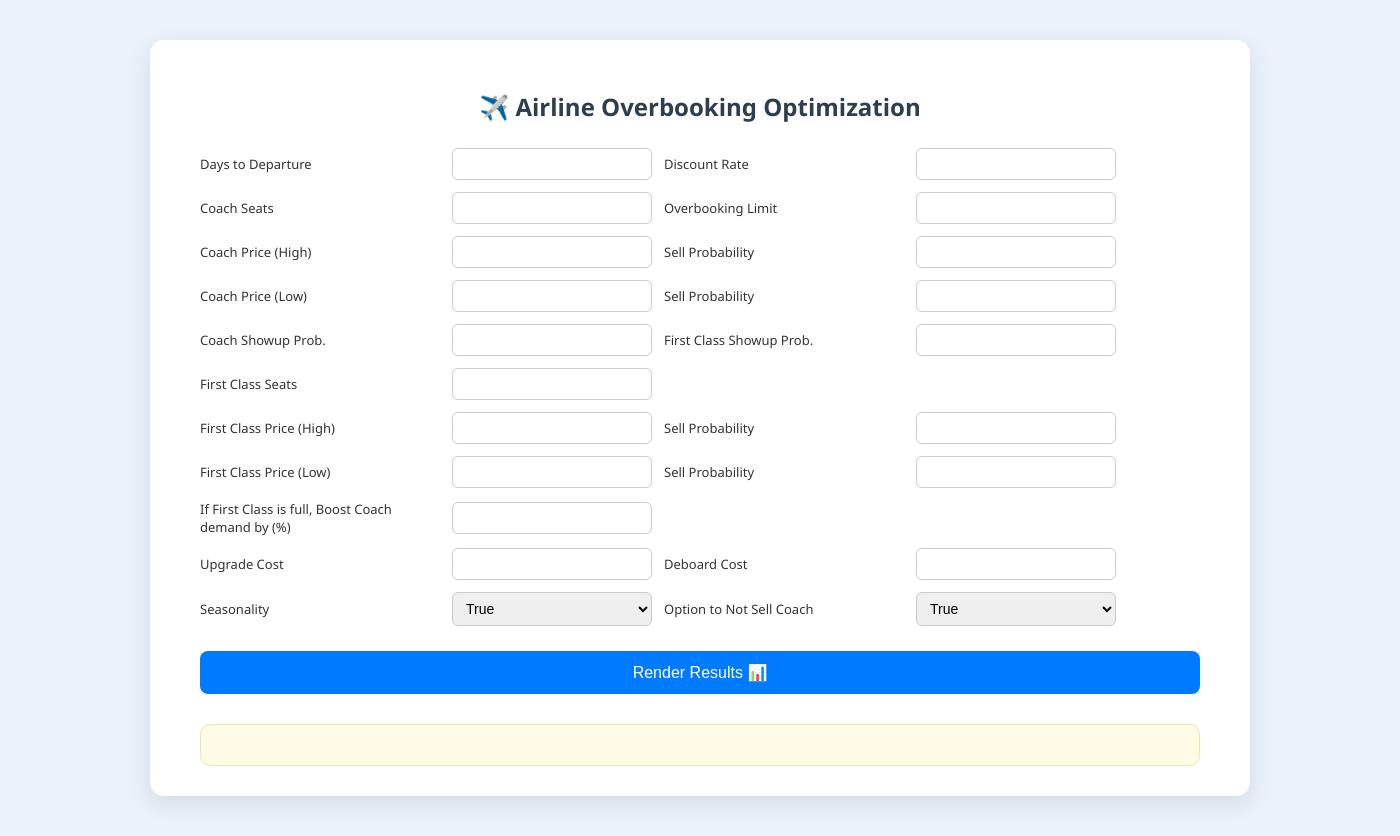
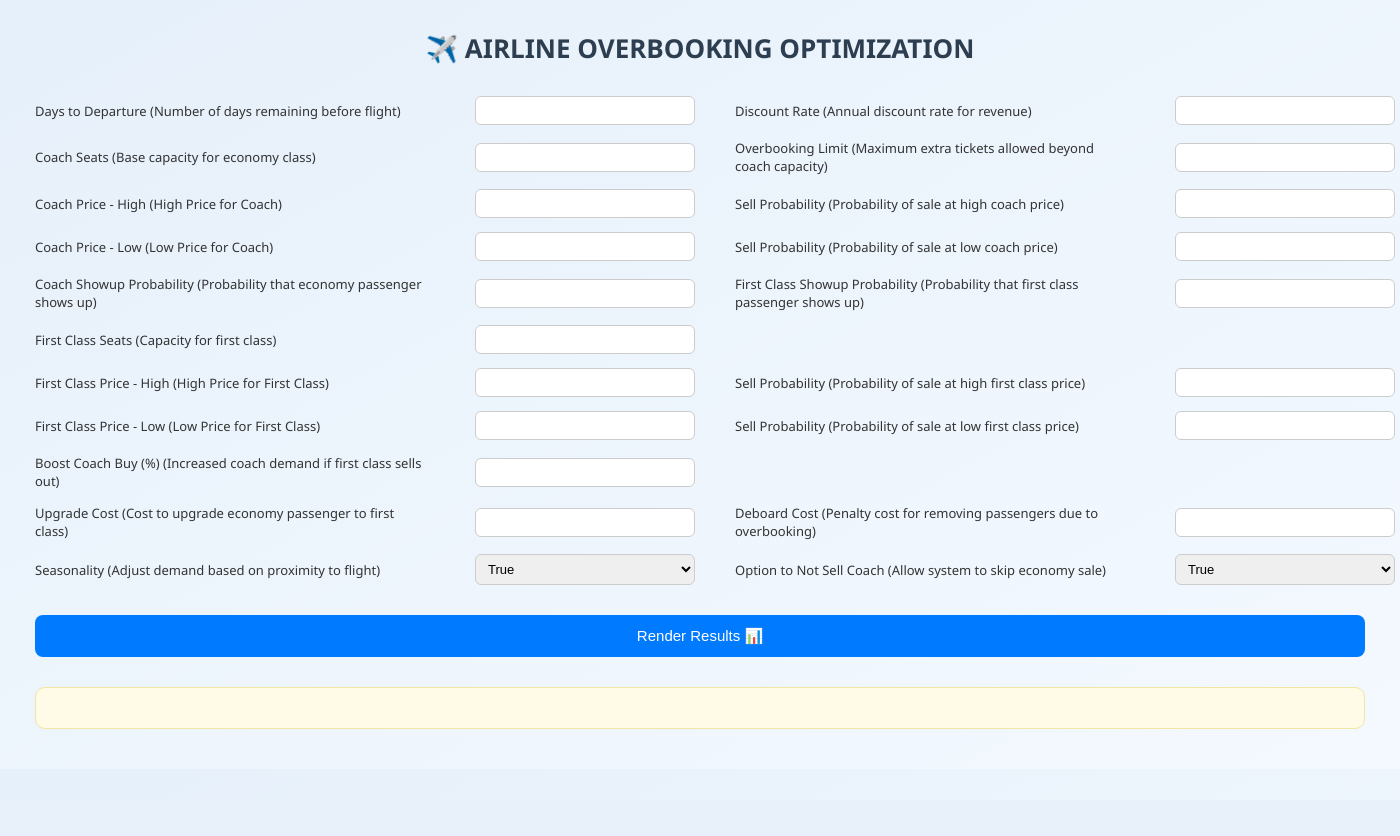
Before and after one commit to snehassastry/AirlinePricing, a Flask app: page / in a window 1400 px wide. After the commit the page ends 729 px from the top, so only its background shows below. Run offline with Flask 3, Linux system fonts and the light colour scheme.

Commit message:
Update index.html

```diff
--- a/templates/index.html
+++ b/templates/index.html
@@ -2,49 +2,49 @@
 <html lang="en">
 <head>
   <meta charset="UTF-8">
-  <title>Airline Overbooking Optimization</title>
+  <title>AIRLINE OVERBOOKING OPTIMIZATION</title>
   <style>
     body {
       font-family: 'Segoe UI', sans-serif;
-      background-color: #eaf3fc;
+      background: linear-gradient(to bottom right, #e6f0fa, #f4f9ff);
       margin: 0;
       padding: 0;
-    }
-
-    .container {
-      max-width: 1000px;
-      margin: 40px auto;
-      background-color: white;
-      padding: 30px 50px;
-      border-radius: 14px;
-      box-shadow: 0 8px 24px rgba(0, 0, 0, 0.1);
+      font-size: 14px;
     }
 
     h2 {
       text-align: center;
       color: #2c3e50;
-      margin-bottom: 25px;
+      margin: 30px 0 10px;
+      font-size: 26px;
+    }
+
+    .container {
+      max-width: 95%;
+      margin: auto;
+      padding: 0 30px 40px;
     }
 
     .form-grid {
       display: grid;
-      grid-template-columns: 240px 200px 240px 200px;
-      gap: 12px 12px;
+      grid-template-columns: 400px 220px 400px 220px;
+      gap: 14px 40px;
       align-items: center;
+      margin-top: 30px;
     }
 
     label {
-      font-size: 13px;
       font-weight: 500;
       color: #333;
-      text-align: left;   /* align label text to the left for consistency */
-      width: 100%;
+      text-align: left;
+      font-size: 13px;
+      margin-right: 8px;
     }
 
     input,
     select {
-      padding: 7px 9px;
-      font-size: 14px;
+      padding: 6px 8px;
+      font-size: 13px;
       border: 1px solid #ccc;
       border-radius: 6px;
       width: 100%;
@@ -52,12 +52,12 @@
     }
 
     button {
-      margin-top: 25px;
+      margin-top: 30px;
       width: 100%;
       padding: 12px;
       background-color: #007BFF;
       color: white;
-      font-size: 16px;
+      font-size: 15px;
       border: none;
       border-radius: 8px;
       cursor: pointer;
@@ -79,17 +79,19 @@
       border: 1px solid #f0e6a6;
       font-family: monospace;
       white-space: pre-wrap;
+      font-size: 13px;
     }
 
     table.summary-table {
       width: 100%;
       border-collapse: collapse;
       margin-top: 30px;
+      font-size: 13px;
     }
 
     table.summary-table th, td {
       border: 1px solid #ddd;
-      padding: 8px;
+      padding: 6px;
     }
 
     table.summary-table th {
@@ -106,67 +108,68 @@
 </head>
 <body>
   <div class="container">
-    <h2>✈️ Airline Overbooking Optimization</h2>
+    <h2>✈️ AIRLINE OVERBOOKING OPTIMIZATION</h2>
+
     <form id="main-form">
       <div class="form-grid">
         {% macro val(name) -%}{{ form_values.get(name, '') }}{%- endmacro %}
         {% set required = 'required' %}
 
-        <label>Days to Departure</label>
+        <label>Days to Departure (Number of days remaining before flight)</label>
         <input name="time_steps" type="number" {{ required }} value="{{ val('time_steps') }}">
-        <label>Discount Rate</label>
+        <label>Discount Rate (Annual discount rate for revenue)</label>
         <input name="discount" type="text" {{ required }} value="{{ val('discount') }}">
 
-        <label>Coach Seats</label>
+        <label>Coach Seats (Base capacity for economy class)</label>
         <input name="n_seats_coach" type="number" {{ required }} value="{{ val('n_seats_coach') }}">
-        <label>Overbooking Limit</label>
+        <label>Overbooking Limit (Maximum extra tickets allowed beyond coach capacity)</label>
         <input name="overbook_coach" type="number" {{ required }} value="{{ val('overbook_coach') }}">
 
-        <label>Coach Price (High)</label>
+        <label>Coach Price - High (High Price for Coach)</label>
         <input name="price_coach_high" type="number" {{ required }} value="{{ val('price_coach_high') }}">
-        <label>Sell Probability</label>
+        <label>Sell Probability (Probability of sale at high coach price)</label>
         <input name="prob_coach_high" type="text" {{ required }} value="{{ val('prob_coach_high') }}">
 
-        <label>Coach Price (Low)</label>
+        <label>Coach Price - Low (Low Price for Coach)</label>
         <input name="price_coach_low" type="number" {{ required }} value="{{ val('price_coach_low') }}">
-        <label>Sell Probability</label>
+        <label>Sell Probability (Probability of sale at low coach price)</label>
         <input name="prob_coach_low" type="text" {{ required }} value="{{ val('prob_coach_low') }}">
 
-        <label>Coach Showup Prob.</label>
+        <label>Coach Showup Probability (Probability that economy passenger shows up)</label>
         <input name="showup_prob_coach" type="text" {{ required }} value="{{ val('showup_prob_coach') }}">
-        <label>First Class Showup Prob.</label>
+        <label>First Class Showup Probability (Probability that first class passenger shows up)</label>
         <input name="showup_prob_first" type="text" {{ required }} value="{{ val('showup_prob_first') }}">
 
-        <label>First Class Seats</label>
+        <label>First Class Seats (Capacity for first class)</label>
         <input name="n_seats_first" type="number" {{ required }} value="{{ val('n_seats_first') }}">
         <div></div><div></div>
 
-        <label>First Class Price (High)</label>
+        <label>First Class Price - High (High Price for First Class)</label>
         <input name="price_first_high" type="number" {{ required }} value="{{ val('price_first_high') }}">
-        <label>Sell Probability</label>
+        <label>Sell Probability (Probability of sale at high first class price)</label>
         <input name="prob_first_high" type="text" {{ required }} value="{{ val('prob_first_high') }}">
 
-        <label>First Class Price (Low)</label>
+        <label>First Class Price - Low (Low Price for First Class)</label>
         <input name="price_first_low" type="number" {{ required }} value="{{ val('price_first_low') }}">
-        <label>Sell Probability</label>
+        <label>Sell Probability (Probability of sale at low first class price)</label>
         <input name="prob_first_low" type="text" {{ required }} value="{{ val('prob_first_low') }}">
 
-        <label>If First Class is full, Boost Coach demand by (%)</label>
+        <label>Boost Coach Buy (%) (Increased coach demand if first class sells out)</label>
         <input name="coach_price_boost" type="text" {{ required }} value="{{ val('coach_price_boost') }}">
         <div></div><div></div>
 
-        <label>Upgrade Cost</label>
+        <label>Upgrade Cost (Cost to upgrade economy passenger to first class)</label>
         <input name="cost_upgrade" type="text" {{ required }} value="{{ val('cost_upgrade') }}">
-        <label>Deboard Cost</label>
+        <label>Deboard Cost (Penalty cost for removing passengers due to overbooking)</label>
         <input name="cost_off" type="text" {{ required }} value="{{ val('cost_off') }}">
 
-        <label>Seasonality</label>
+        <label>Seasonality (Adjust demand based on proximity to flight)</label>
         <select name="apply_seasonality" {{ required }}>
           <option value="True" {% if form_values.get('apply_seasonality') == 'True' %}selected{% endif %}>True</option>
           <option value="False" {% if form_values.get('apply_seasonality') == 'False' %}selected{% endif %}>False</option>
         </select>
 
-        <label>Option to Not Sell Coach</label>
+        <label>Option to Not Sell Coach (Allow system to skip economy sale)</label>
         <select name="has_option_to_not_sell" {{ required }}>
           <option value="True" {% if form_values.get('has_option_to_not_sell') == 'True' %}selected{% endif %}>True</option>
           <option value="False" {% if form_values.get('has_option_to_not_sell') == 'False' %}selected{% endif %}>False</option>
@@ -192,7 +195,7 @@
       e.preventDefault();
       const formData = new FormData(form);
       const logBox = document.getElementById('progress-log');
-      logBox.innerHTML = ''; // Clear previous output
+      logBox.innerHTML = '';
 
       fetch('/stream', {
         method: 'POST',
@@ -200,19 +203,15 @@
       }).then(response => {
         const reader = response.body.getReader();
         const decoder = new TextDecoder();
-        let content = '';
-
         function read() {
           reader.read().then(({ done, value }) => {
             if (done) return;
             const chunk = decoder.decode(value);
-            content += chunk;
             const cleaned = chunk.replace(/^data: /gm, '').replace(/\\n/g, '');
             logBox.innerHTML += cleaned;
             read();
           });
         }
-
         read();
       });
     });
```
